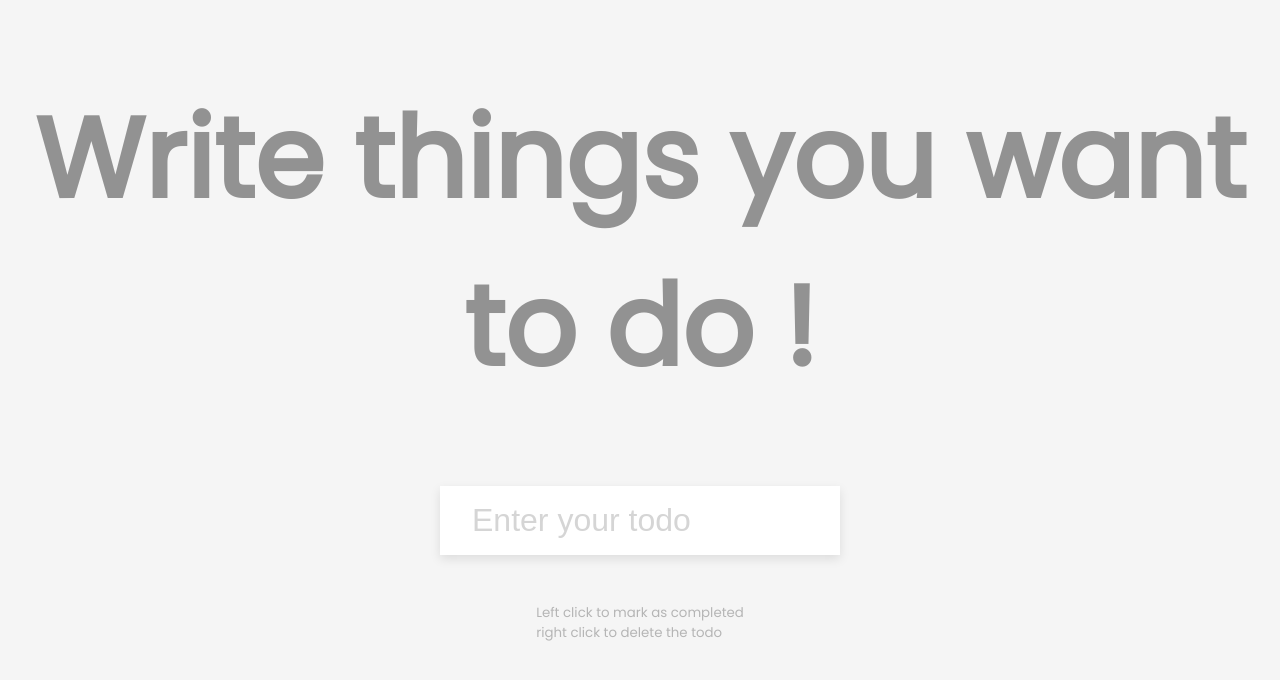
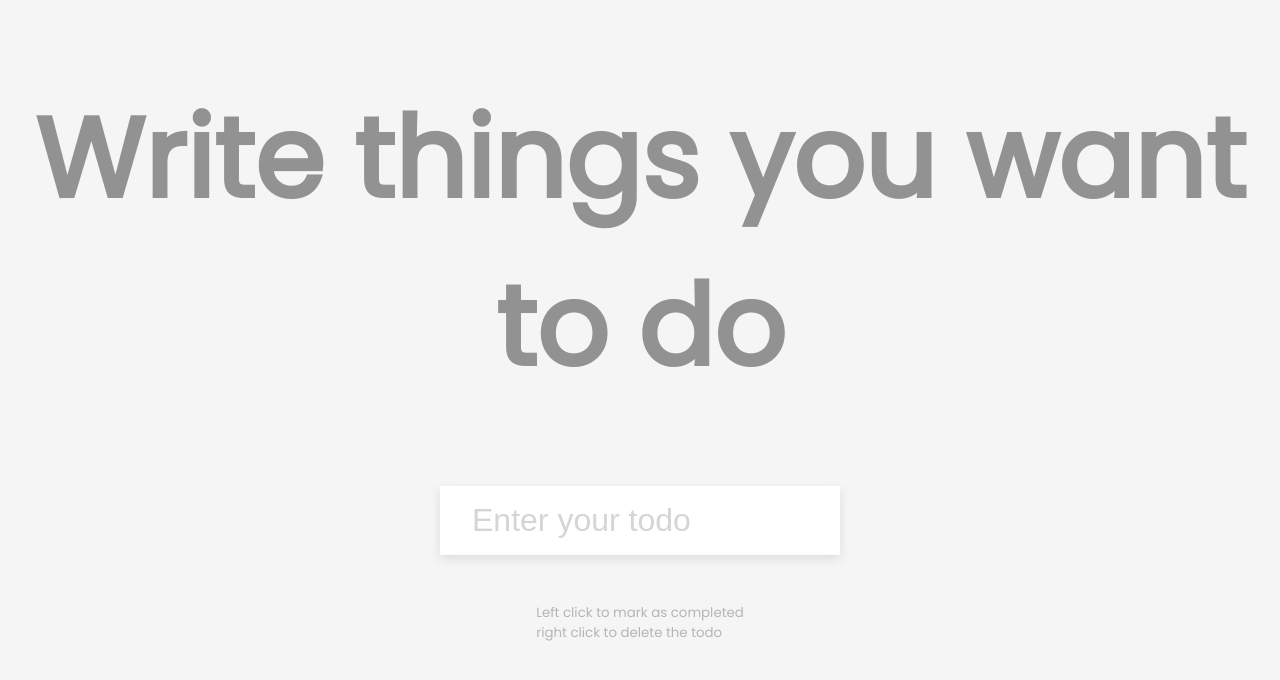
Before and after one commit to AmineTech21/Todo-app, a plain HTML site: page index.html in a window 1280 px wide. Drawn offline with Linux system fonts and the light colour scheme.

Commit message:
Todo-app

```diff
--- a/index.html
+++ b/index.html
@@ -8,7 +8,7 @@
     <title>Todo App</title>
 </head>
 <body>
-    <h1>Write things you want to do !</h1>
+    <h1>Write things you want to do</h1>
     <form id="form">
         <input type="text"
                 id="input"
```
